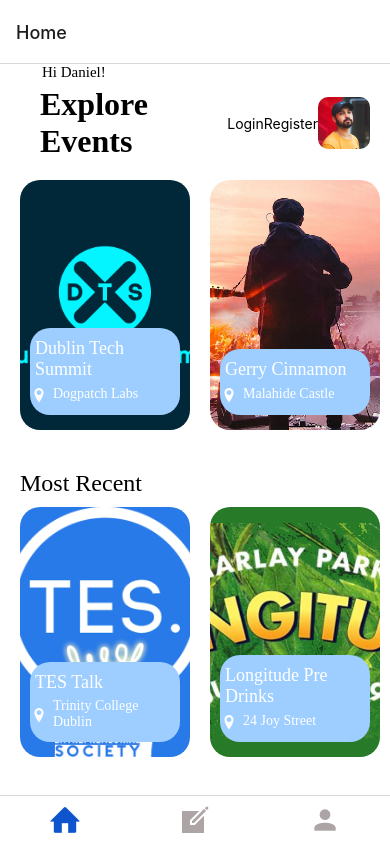
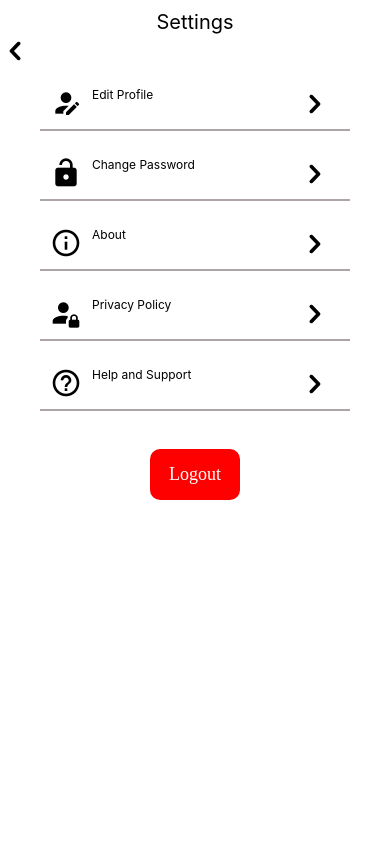
Before and after one commit to DanielMadaghjian/Networking-App, a React Native app: screen /Settings in a window 390 px wide. Built offline with nearby package versions, Linux system fonts and the light colour scheme.

Commit message:
Created settings page

```diff
--- /dev/null
+++ b/Screens/Settings.js
@@ -0,0 +1,132 @@
+import React, { useState } from 'react';
+
+import { Image,View, CheckBox,SafeAreaView, Text, StyleSheet, ScrollView, ImageBackground, Dimensions, TextInput } from 'react-native';
+import { TouchableOpacity } from 'react-native-gesture-handler';
+import colors from '../assets/colors/colors';
+
+import MaterialCommunityIcons from 'react-native-vector-icons/MaterialCommunityIcons';
+MaterialCommunityIcons.loadFont();
+
+import FontAwesome from 'react-native-vector-icons/FontAwesome';
+FontAwesome.loadFont();
+
+import Entypo from 'react-native-vector-icons/Entypo';
+Entypo.loadFont();
+
+const height = Dimensions.get('window').height;
+
+
+//https://uxdesign.cc/designing-a-better-settings-page-for-your-app-fcc32fe8c724
+
+const settings = [
+    {
+        title: "Edit Profile",
+        navigate: "EditProfile",
+        IconName: "account-edit"
+    },
+    {
+        title: "Change Password",
+        navigate: "Home",
+        IconName: "lock-open"
+    },
+    {
+        title: "About",
+        navigate: "Home",
+        IconName: "information-outline"
+    },
+    {
+        title: "Privacy Policy",
+        navigate: "Home",
+        IconName: "account-lock"
+    },
+    {
+        title: "Help and Support",
+        navigate: "Home",
+        IconName: "help-circle-outline"
+    },
+
+];
+
+const Settings = ({navigation}) => {
+
+    return (
+        <ScrollView style={styles.container} showsVerticalScrollIndicator={false}>
+            <View>
+                <Text style={{marginTop: 10, textAlign: 'center', fontSize: 20}}>Settings</Text>
+                <TouchableOpacity
+                    style={styles.backIcon}
+                    onPress={() => navigation.goBack()}>
+                    <Entypo name="chevron-left" size={32} color={'black'} />
+                </TouchableOpacity>
+
+                <SafeAreaView style={styles.optionsWrapper}>
+
+                     {settings.map((setting) => {
+                           return (
+                           <TouchableOpacity onPress={() => {navigation.navigate(setting.navigate)}} style={[styles.item]}>
+                                <View style={{flexDirection: 'row'}}>
+
+                                        <MaterialCommunityIcons name={setting.IconName} size={32} color={'black'} />
+                                         <Text style={[styles.title]}>{setting.title}</Text>
+                                         <View style={{right: 10, position: 'absolute'}}>
+                                            <Entypo name="chevron-right"  size={32} color={'black'} />
+                                        </View>
+                                </View>
+                             </TouchableOpacity>
+                           );
+                       })}
+                 </SafeAreaView>
+                 <TouchableOpacity
+                        style={styles.buttonWrapper}
+                        onPress={() => alert('You logged out ')}>
+                        <Text style={styles.buttonText}>Logout</Text>
+                    </TouchableOpacity>
+
+            </View>
+
+        </ScrollView >
+    );
+};
+
+const styles = StyleSheet.create({
+    container: {
+        flex: 1,
+        backgroundColor: colors.white,
+    },
+    optionsWrapper: {
+        marginHorizontal: 30,
+
+    },
+
+      item: {
+        padding: 10,
+        marginVertical: 8,
+        marginHorizontal: 10,
+        borderBottomWidth: 2,
+        borderBottomColor: colors.lightGrey
+      },
+      title: {
+        fontSize: 12,
+        marginLeft: 10,
+
+      },
+      buttonWrapper: {
+        marginHorizontal: 20,
+        marginTop: 30,
+        backgroundColor: 'red',
+        alignSelf: 'center',
+        paddingVertical: 15,
+        borderRadius: 10,
+        width: 90,
+    },
+    buttonText: {
+        fontFamily: 'Lato-Bold',
+        fontSize: 18,
+        textAlign: 'center',
+        color: colors.white,
+        marginHorizontal: 6,
+    },
+
+})
+
+export default Settings;
--- a/components/Navigation/StackNavigator.js
+++ b/components/Navigation/StackNavigator.js
@@ -5,6 +5,7 @@
 import Register from '../../Screens/Auth/Register';
 import {createStackNavigator} from '@react-navigation/stack';
 import EditProfile from '../../Screens/EditProfile';
+import Settings from '../../Screens/Settings';
 
 const Stack = createStackNavigator();
 
@@ -37,6 +38,11 @@
             component={EditProfile}
             options={{ headerShown: false, }}
         />
+         <Stack.Screen
+            name="Settings"
+            component={Settings}
+            options={{ headerShown: false, }}
+        />
 
     </Stack.Navigator>
 )
--- a/components/Options.js
+++ b/components/Options.js
@@ -12,6 +12,7 @@
 import MaterialIcons from 'react-native-vector-icons/MaterialIcons';
 MaterialIcons.loadFont();
 
+//https://uxdesign.cc/designing-a-better-settings-page-for-your-app-fcc32fe8c724
 
 const options = [
     {
@@ -19,7 +20,7 @@
       title: "Edit Profile ",
     },
     {
-      id: "PostEvent",
+      id: "Settings",
       title: "Settings",
     },
     {
--- a/components/ProfileForm.js
+++ b/components/ProfileForm.js
@@ -10,6 +10,9 @@
 
 import FontAwesome from 'react-native-vector-icons/FontAwesome';
 FontAwesome.loadFont();
+
+import Entypo from 'react-native-vector-icons/Entypo';
+Entypo.loadFont();
 
 const height = Dimensions.get('window').height;
 const width = Dimensions.get('window').width;
@@ -25,10 +28,11 @@
             <View style={styles.imageBackground} >
             <Text style={{marginTop: 4, textAlign: 'center', fontSize: 20}}>Profile</Text>
                 <View style={{flexDirection: 'row', justifyContent: "space-between"}}>
-                    <TouchableOpacity
-                        onPress={() => navigation.goBack()}>
-                        <Text style={styles.backText}>Go Back</Text>
-                    </TouchableOpacity>
+                <TouchableOpacity
+                    style={styles.backIcon}
+                    onPress={() => navigation.goBack()}>
+                    <Entypo name="chevron-left" size={32} color={colors.white} />
+                </TouchableOpacity>
 
                     <TouchableOpacity onPress={() => {{alert('Changes saved! '), navigation.navigate("Profile")}}}>
                         <Text style={styles.saveText}>Save</Text>
```
